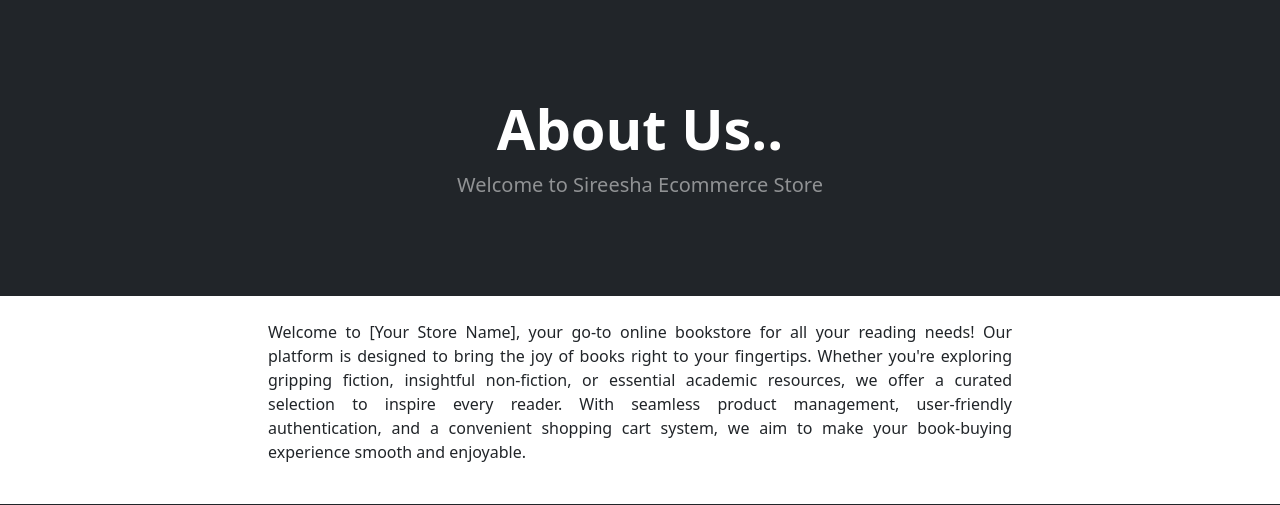
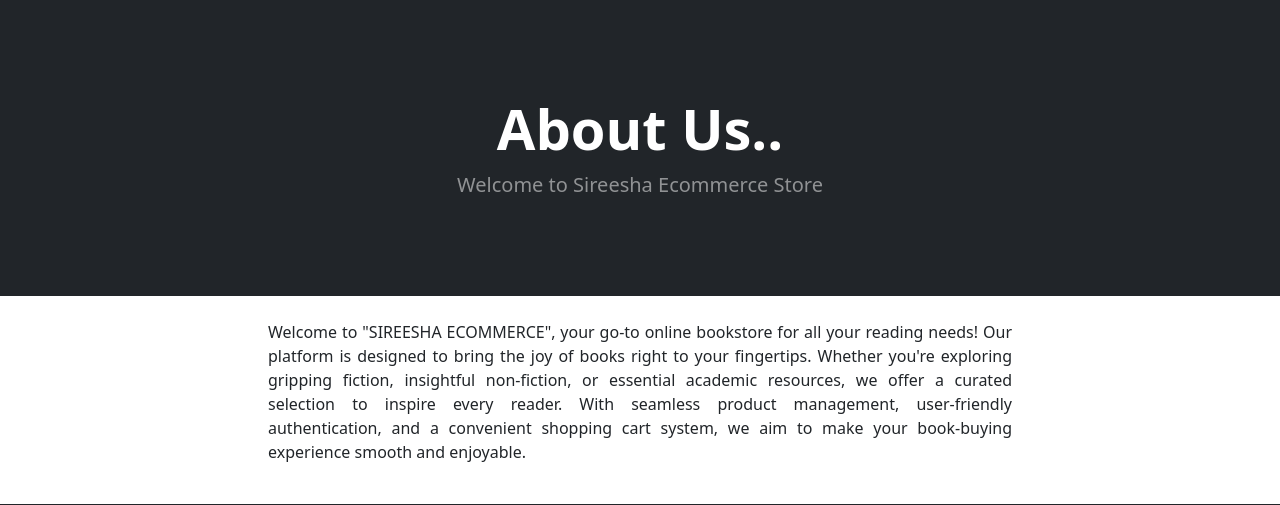
Before and after one commit to sireeshabyreddy/Ecommerce-Website-with-Shopping-Cart, a Django app: page /about/ in a window 1280 px wide. Shown: the part 81-586 px from the top of the page. Run offline with Django 4.2, Linux system fonts and the light colour scheme; some libraries are stand-ins or nearby versions.

Commit message:
Update about.html

```diff
--- a/store/templates/about.html
+++ b/store/templates/about.html
@@ -16,7 +16,7 @@
             <div class="col-8">
                 <p align="justify">
                     <br>
-                Welcome to [Your Store Name], your go-to online bookstore for all your reading needs! Our platform is designed to bring the joy of books right to your fingertips. Whether you're exploring gripping fiction, insightful non-fiction, or essential academic resources, we offer a curated selection to inspire every reader. With seamless product management, user-friendly authentication, and a convenient shopping cart system, we aim to make your book-buying experience smooth and enjoyable.
+                Welcome to "SIREESHA ECOMMERCE", your go-to online bookstore for all your reading needs! Our platform is designed to bring the joy of books right to your fingertips. Whether you're exploring gripping fiction, insightful non-fiction, or essential academic resources, we offer a curated selection to inspire every reader. With seamless product management, user-friendly authentication, and a convenient shopping cart system, we aim to make your book-buying experience smooth and enjoyable.
               <br><br>
                 </p>
 </div>
```
